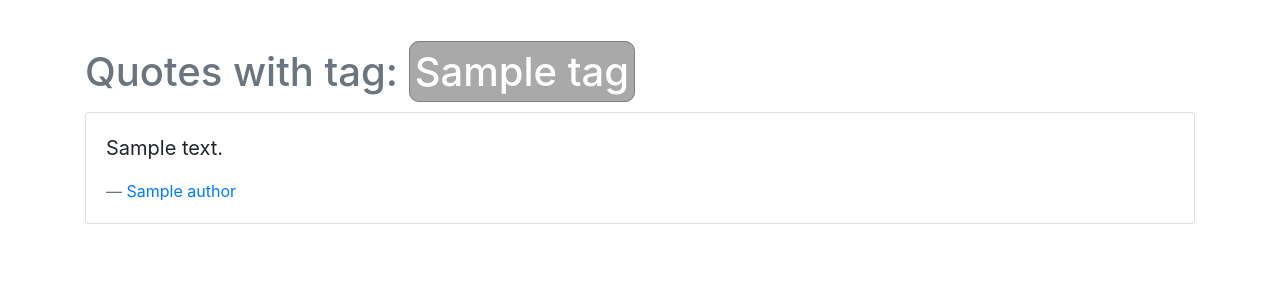
After one commit to AI-School-F5-P3/WebScraping_Angelmaria, a Django app: page /tag/1/ in a window 1280 px wide. The commit adds this page. Shown: the top 300 px of the page. Run offline with Django 5.2, Linux system fonts and the light colour scheme; tables that the repository leaves empty hold one stand-in row (values such as "Sample post"); some libraries are stand-ins or nearby versions.

Commit message:
cambios en los tag_details.html y auhtor_details.html para volver volver al home y hacer los tags clickables

```diff
--- a/quotes/management/commands/web_scraper.py
+++ b/quotes/management/commands/web_scraper.py
@@ -49,6 +49,7 @@ class Command(BaseCommand):
                     author_info = self.scrape_author_info(author_url)
                     if author_info:
                         authors[quote['author']] = author_info
+                        authors[quote['author']]['about_page_url'] = author_url
 
             page += 1
 
--- a/quotes/templates/quotes/quote_list.html
+++ b/quotes/templates/quotes/quote_list.html
@@ -5,7 +5,6 @@
 {% block content %}
 <div class="container mt-5">
     <h1 class="text-secondary">Quotes</h1>
-
     <!-- Formulario para seleccionar el autor -->
     <form method="get" action="{% url 'quote_list' %}">
         <div class="form-group">
@@ -31,7 +30,7 @@
                 <div class="mt-2">
                     <strong>Tags:</strong>
                     {% for quote_tag in quote.quote_tags.all %}
-                        <span class="badge badge-primary">{{ quote_tag.tag.name }}</span>
+                        <a href="{% url 'tag_detail' quote_tag.tag.id %}"><span class="badge badge-primary">{{ quote_tag.tag.name }}</span></a>
                     {% empty %}
                         <span class="text-muted">No tags available</span>
                     {% endfor %}
--- /dev/null
+++ b/quotes/templates/quotes/tag_detail.html
@@ -0,0 +1,20 @@
+{% extends "quotes/base.html" %}
+
+{% block title %}Quotes with tag {{ tag.name }}{% endblock %}
+
+{% block content %}
+<div class="container mt-5">
+    <h1 class="text-secondary">Quotes with tag: <span style="border:1px solid grey; padding: 5px;border-radius:10px; background-color:darkgrey; color:white">{{ tag.name }}</span></h1>
+
+    {% for quote_tag in quotes %}
+        <div class="card my-3">
+            <div class="card-body">
+                <blockquote class="blockquote mb-0">
+                    <p>{{ quote_tag.quote.text }}</p>
+                    <footer class="blockquote-footer"><a href="{% url 'author_detail' quote_tag.quote.author.id %}">{{ quote_tag.quote.author.name }}</a></footer>
+                </blockquote>
+            </div>
+        </div>
+    {% endfor %}
+</div>
+{% endblock %}
--- a/quotes/urls.py
+++ b/quotes/urls.py
@@ -4,4 +4,5 @@ from . import views
 urlpatterns = [
     path('', views.quote_list, name='quote_list'),
     path('author/<int:author_id>/', views.author_detail, name='author_detail'),
+    path('tag/<int:tag_id>/', views.tag_detail, name='tag_detail'),
 ]
--- a/quotes/views.py
+++ b/quotes/views.py
@@ -1,7 +1,7 @@
 # quotes/views.py
 from django.core.paginator import Paginator
 from django.shortcuts import render, get_object_or_404
-from .models import Quote, Author
+from .models import Quote, Author, Tag, QuoteTag
 
 def quote_list(request):
     author_id = request.GET.get('author')
@@ -28,3 +28,8 @@ def quote_list(request):
 def author_detail(request, author_id):
     author = get_object_or_404(Author, pk=author_id)
     return render(request, 'quotes/author_detail.html', {'author': author})
+
+def tag_detail(request, tag_id):
+    tag = get_object_or_404(Tag, id=tag_id)
+    quotes = QuoteTag.objects.filter(tag=tag)
+    return render(request, 'quotes/tag_detail.html', {'tag': tag, 'quotes': quotes})
--- a/xyz_quotes/settings.py
+++ b/xyz_quotes/settings.py
@@ -75,7 +75,7 @@ DATABASES = {
         'NAME': os.getenv ('DB_NAME'),  # Nombre de tu base de datos MySQL
         'USER': os.getenv ('DB_USER'),
         'PASSWORD': os.getenv ('DB_PASSWORD'),
-        'HOST': os.getenv ('DB_HOST', 'db'),  # Cambiar si la base de datos está en otro lugar
+        'HOST': os.getenv ('DB_HOST', 'localhost'),  # Cambiar si la base de datos está en otro lugar
         'PORT': os.getenv ('DB_PORT', '3306'),  # Puerto MySQL
     },
 }
```
Also changed, not shown: quotes/templates/quotes/author_detail.html (+4 -3 lines), quotes/migrations/0001_initial.py, static/css/styles.css (line endings or trailing spaces).
